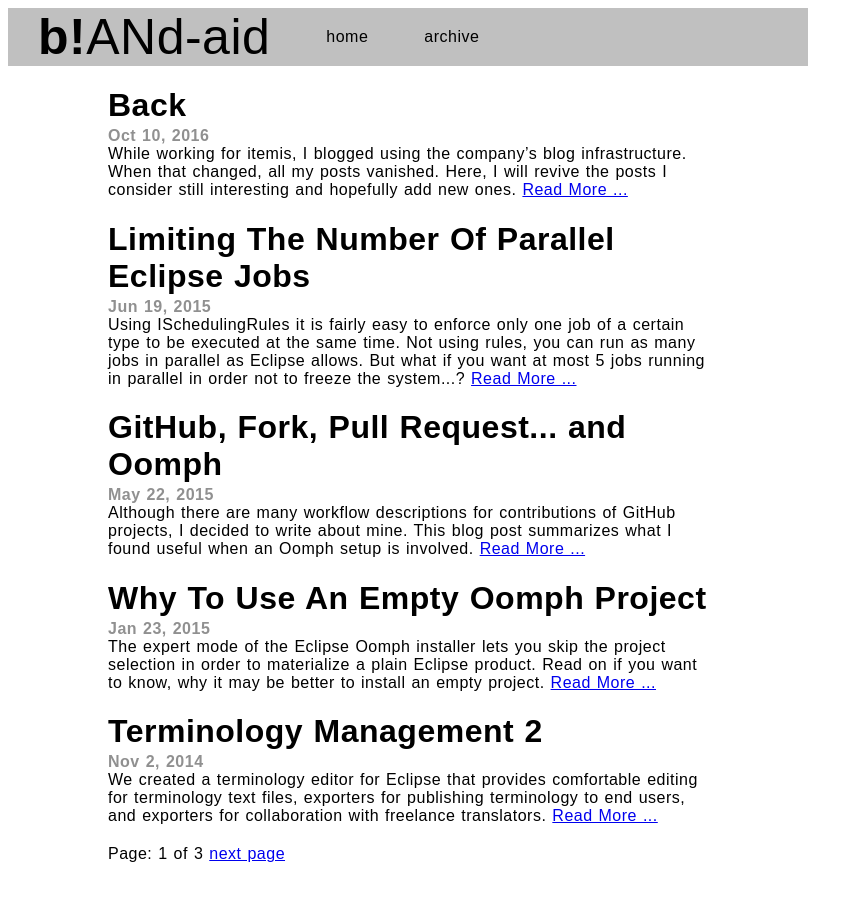
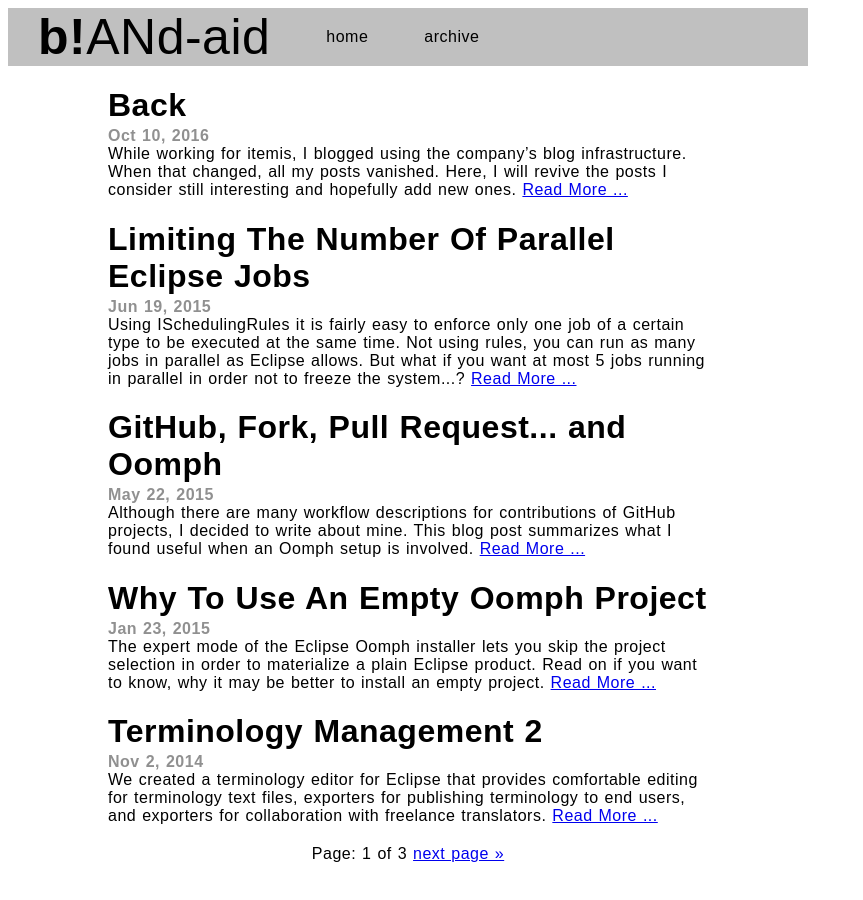
Before and after one commit to nittka/nittka.github.io, a Jekyll site: the page built from index.html, in a window 1280 px wide. Shown: the whole page, without its empty margins (0-863 px from the left). Built offline with Jekyll 4.4.1, drawn with Linux system fonts in a browser that asks for light colours; the list of posts is cut into pages by our own code.

Commit message:
add post navigation

```diff
--- a/_sass/general.scss
+++ b/_sass/general.scss
@@ -56,4 +56,26 @@
 
 .pagination{
   margin-top:20px;
+  text-align:center;
 }
+
+
+
+.pageNavigation {
+  font-size: 80%;
+  margin-top:20px;
+  display: block;
+  width: auto;
+  overflow: hidden;
+}
+
+.pageNavigation a {
+  display: block;
+  width: 50%;
+  float: left;
+  margin: 1em 0;
+}
+
+.pageNavigation .next {
+  text-align: right;
+}
--- a/index.html
+++ b/index.html
@@ -10,12 +10,12 @@
 
   <div class="pagination">
   {% if paginator.previous_page %}
-    <a href="{{ paginator.previous_page_path }}" class="previous">previous page</a>
+    <a href="{{ paginator.previous_page_path }}" class="previous">&laquo; previous page</a>
   {% endif %}
   <span class="page_number ">Page: {{ paginator.page }} of {{ paginator.total_pages }}</span>
 
   {% if paginator.next_page %}
-    <a href="{{ paginator.next_page_path }}" class="next">next page</a>
+    <a href="{{ paginator.next_page_path }}" class="next">next page &raquo;</a>
   {% endif %}
   </div>
 </div>
```
Also changed, not shown: _layouts/post.html (+9 -0 lines).
